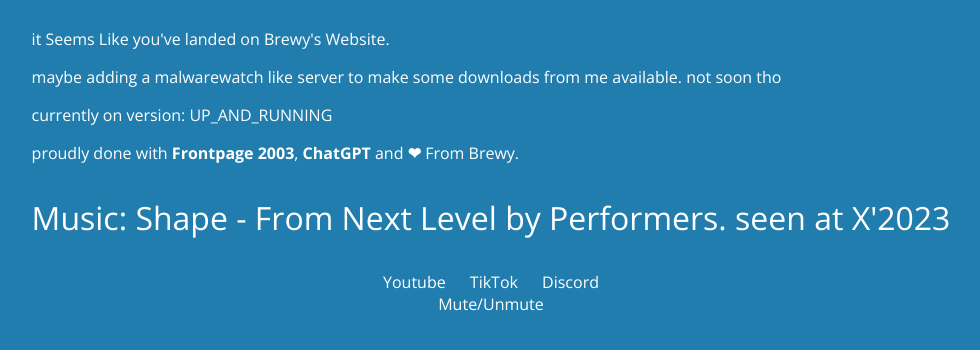
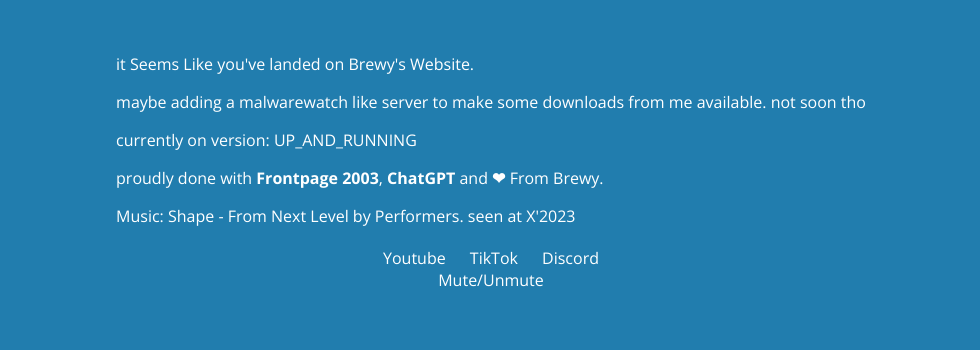
Before and after one commit to BrewyTheActualOne/brewy-website-real, a plain HTML site: page index.html in a window 1280 px wide. Shown: the part 354-704 px from the top of the page, without its empty margins (149-1129 px from the left). Drawn offline with nearby package versions, Linux system fonts and the light colour scheme.

Commit message:
Update index.html oops text 2 big

```diff
--- a/index.html
+++ b/index.html
@@ -68,7 +68,7 @@
         <p>currently on version: UP_AND_RUNNING</p>
         <p>proudly done with <b>Frontpage 2003</b>, <b>ChatGPT</b> and <b>&#10084;</b> From Brewy.</p>
 
-         <p style="font-size: 24pt">Music: Shape - From Next Level by Performers. seen at X'2023</p>
+         <p style="font-size: 12pt">Music: Shape - From Next Level by Performers. seen at X'2023</p>
         <div id="links">
             <a href="https://www.youtube.com/@BrewyStuff">Youtube</a>
             <a href="https://www.tiktok.com/@sweet_k6anbegoniahype">TikTok</a>
```
